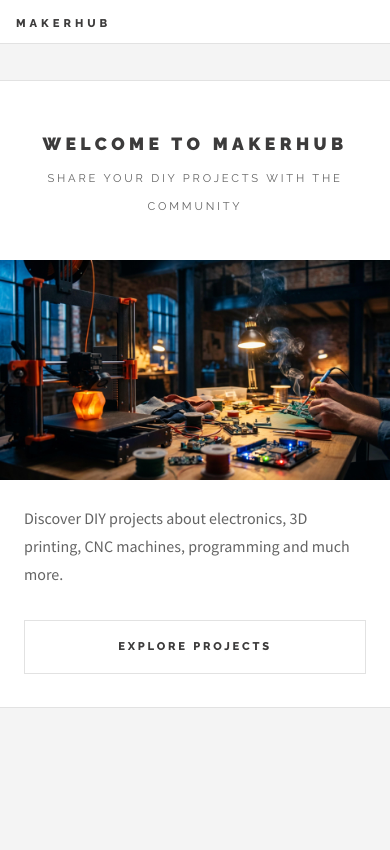
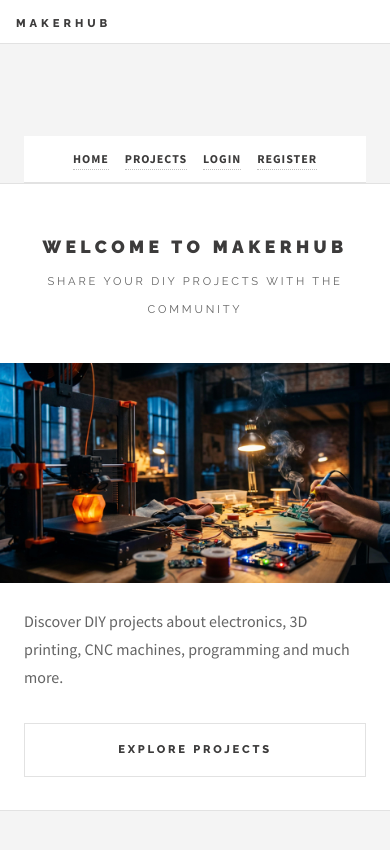
Before and after one commit to Hik0lai/makerhub, a React (Vite) app: page / in a window 390 px wide. Shown: the top 850 px of the page. Built offline with nearby package versions, Linux system fonts and the light colour scheme; no server answers.

Commit message:
Add responsive mobile navigation

```diff
--- a/index.html
+++ b/index.html
@@ -1,12 +1,15 @@
+
 <!doctype html>
 <html lang="en">
   <head>
     <meta charset="UTF-8" />
-    <link rel="icon" type="image/svg+xml" href="/makerhub-icon.png" />
+    <link rel="icon" type="image/png" href="/makerhub-icon.png" />
     <meta name="viewport" content="width=device-width, initial-scale=1.0" />
-    <title>makerhub</title>
+    <title>MakerHub</title>
+
     <link rel="stylesheet" href="/assets/css/fontawesome-all.min.css" />
     <link rel="stylesheet" href="/assets/css/main.css" />
+    <link rel="stylesheet" href="/assets/css/makerhub-mobile.css" />
   </head>
   <body>
     <div id="root"></div>
--- /dev/null
+++ b/public/assets/css/makerhub-mobile.css
@@ -0,0 +1,40 @@
+
+/* MakerHub mobile navigation */
+
+.makerhub-mobile-nav {
+  display: none;
+}
+
+@media screen and (max-width: 980px) {
+  .makerhub-mobile-nav {
+    display: flex;
+    flex-wrap: wrap;
+    align-items: center;
+    justify-content: center;
+    gap: 8px 16px;
+    padding: 12px 16px;
+    margin-top: 3.5em;
+    background: #ffffff;
+    border-bottom: 1px solid rgba(160, 160, 160, 0.3);
+  }
+
+  .makerhub-mobile-nav a,
+  .makerhub-mobile-nav button {
+    color: #3c3b3b;
+    font-size: 12px;
+    font-weight: 700;
+    text-decoration: none;
+    text-transform: uppercase;
+    letter-spacing: 0.08em;
+  }
+
+  .makerhub-mobile-nav button {
+    background: transparent;
+    border: 0;
+    box-shadow: none;
+    padding: 0;
+    height: auto;
+    line-height: normal;
+    cursor: pointer;
+  }
+}
--- a/src/components/Header/Header.jsx
+++ b/src/components/Header/Header.jsx
@@ -20,6 +20,7 @@ function Header() {
   }
 
   return (
+    <>
       <header id="header">
         <h1>
           <Link to="/">MakerHub</Link>
@@ -27,23 +28,17 @@ function Header() {
 
         <nav className="links">
           <ul>
-          <li>
-            <Link to="/">Home</Link>
-          </li>
+            <li><Link to="/">Home</Link></li>
+            <li><Link to="/projects">Projects</Link></li>
 
-          <li>
-            <Link to="/projects">Projects</Link>
-          </li>
-
-          {!loading &&
-            (user ? (
+            {!loading && (
+              user ? (
                 <>
                   <li>
                     <span>
                       Welcome, <strong>{displayName}</strong>
                     </span>
                   </li>
-
                   <li>
                     <button
                       type="button"
@@ -56,18 +51,36 @@ function Header() {
                 </>
               ) : (
                 <>
-                <li>
-                  <Link to="/login">Login</Link>
-                </li>
-
-                <li>
-                  <Link to="/register">Register</Link>
-                </li>
+                  <li><Link to="/login">Login</Link></li>
+                  <li><Link to="/register">Register</Link></li>
                 </>
-            ))}
+              )
+            )}
           </ul>
         </nav>
       </header>
+
+      <nav className="makerhub-mobile-nav">
+        <Link to="/">Home</Link>
+        <Link to="/projects">Projects</Link>
+
+        {!loading && (
+          user ? (
+            <>
+              <Link to="/projects/create">Create</Link>
+              <button type="button" onClick={handleLogout}>
+                Logout
+              </button>
+            </>
+          ) : (
+            <>
+              <Link to="/login">Login</Link>
+              <Link to="/register">Register</Link>
+            </>
+          )
+        )}
+      </nav>
+    </>
   );
 }
 
```
Lines whose indentation alone changed are shown as unchanged.
